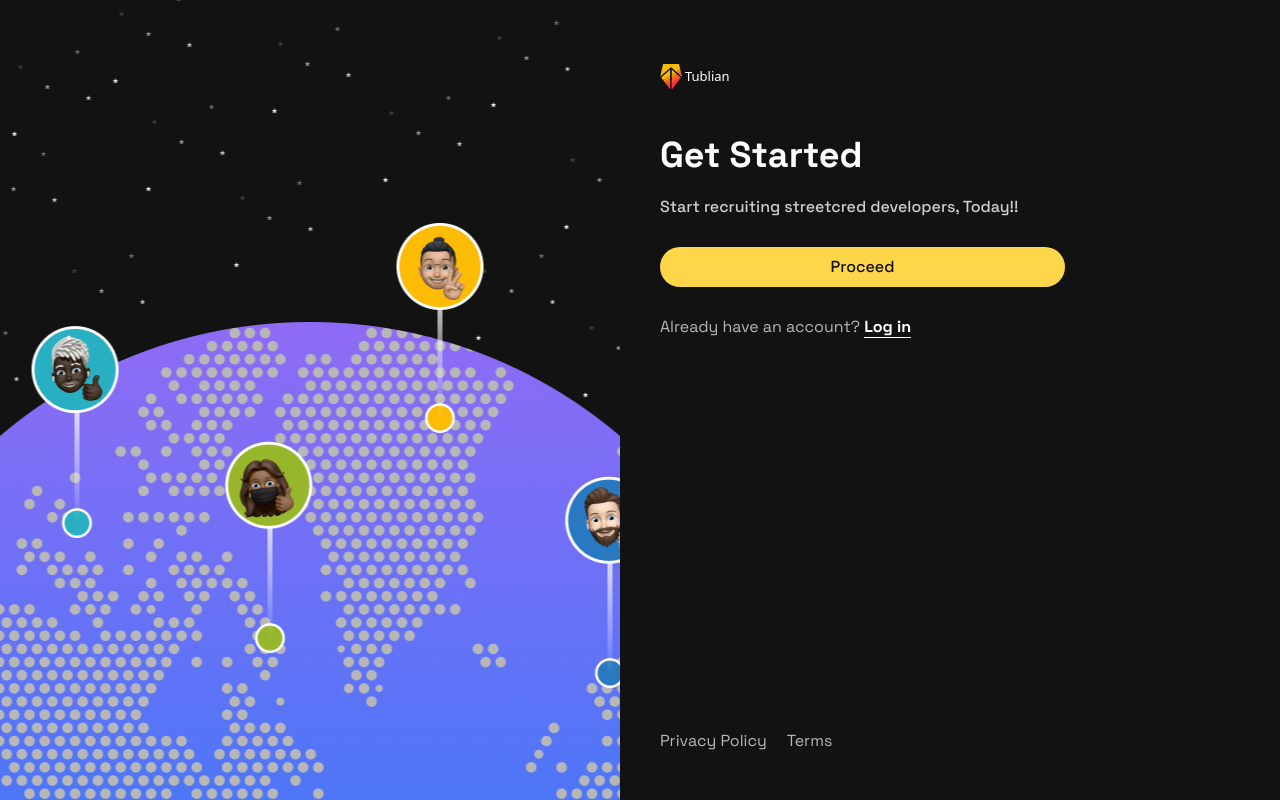
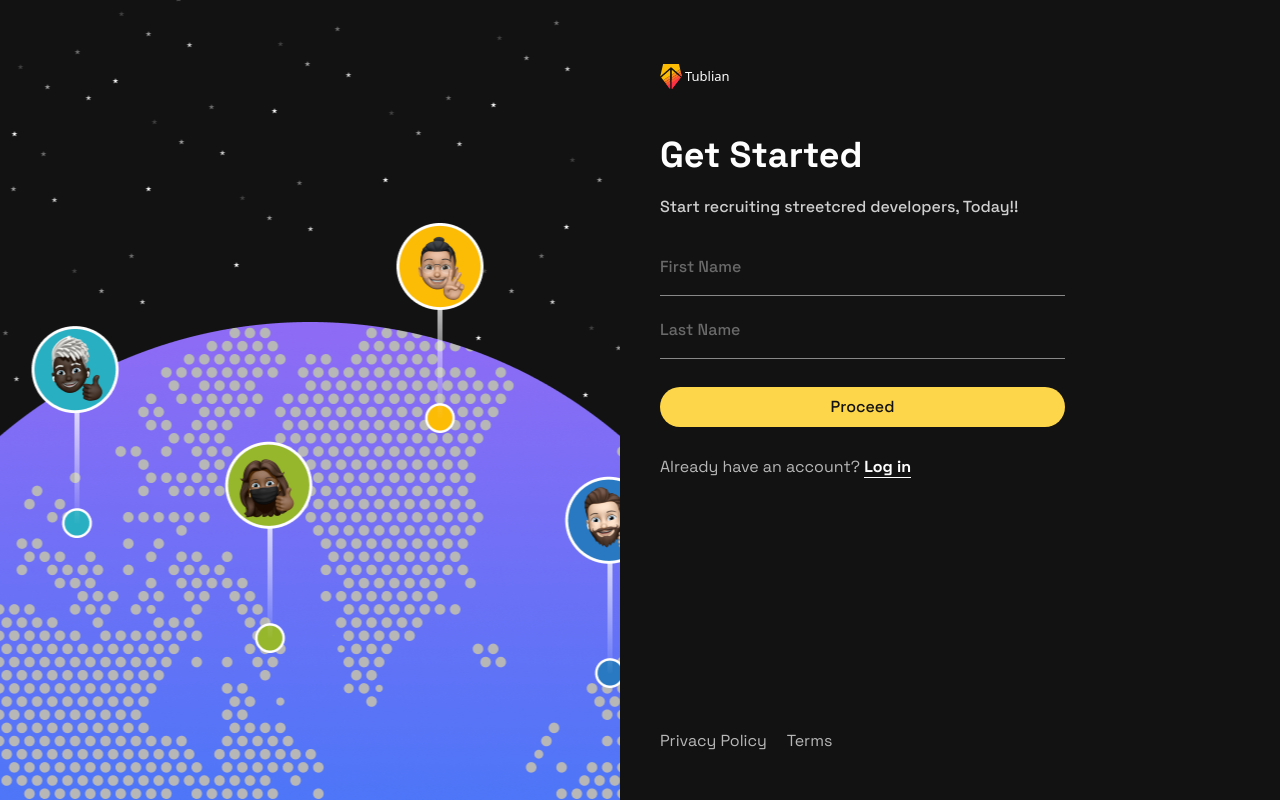
Before and after one commit to IEdiong/tublian-frontend-challenge, an Angular app: page / in a window 1280 px wide. Built offline with nearby package versions, Linux system fonts and the light colour scheme; a web font is replaced by a local one.

Commit message:
add basic input

```diff
--- a/src/app/app.component.html
+++ b/src/app/app.component.html
@@ -15,6 +15,19 @@
     </h1>
     <div class="mt-[14px] flex max-w-[405px] flex-col gap-7">
       <p class="font-medium">Start recruiting streetcred developers, Today!!</p>
+
+      <fieldset class="flex flex-col gap-[14px]">
+        <input
+          class="placeholder:text-placeholder border-b-secondary border-b-[1px] bg-transparent pb-4 pt-2 font-medium text-white transition-colors duration-300 ease-in-out placeholder:font-medium placeholder:capitalize focus-visible:border-b-white focus-visible:outline-none"
+          type="text"
+          placeholder="First name"
+        />
+        <input
+          class="placeholder:text-placeholder border-b-secondary border-b-[1px] bg-transparent pb-4 pt-2 font-medium text-white transition-colors duration-300 ease-in-out placeholder:font-medium placeholder:capitalize focus-visible:border-b-white focus-visible:outline-none"
+          type="text"
+          placeholder="Last name"
+        />
+      </fieldset>
 
       <button
         class="bg-gold-300 hover:bg-gold-200 active:bg-gold-100 rounded-full px-4 py-2 font-medium text-black transition-all duration-300 ease-in-out"
--- a/tailwind.config.js
+++ b/tailwind.config.js
@@ -17,12 +17,14 @@ module.exports = {
       colors: {
         white: "#FEFEFE",
         tertiary: "#B7B7B7",
+        black: "#121212",
+        placeholder: "#696969",
+        secondary: "#888",
         gold: {
           100: "#FEEFC3",
           200: "#FEE38B",
           300: "#FDD649",
         },
-        black: "#121212",
       },
       backgroundImage: {
         "illustration-one": "url('/assets/illustration-get-started.png')",
```
